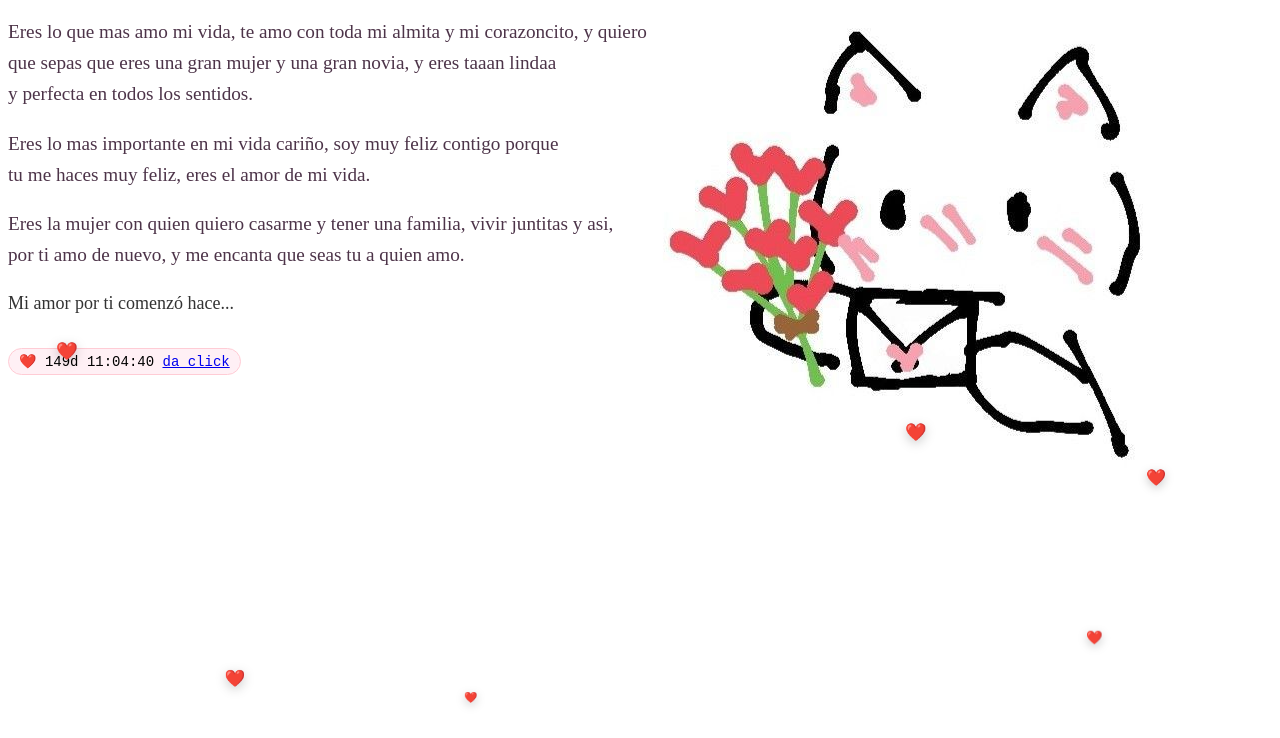
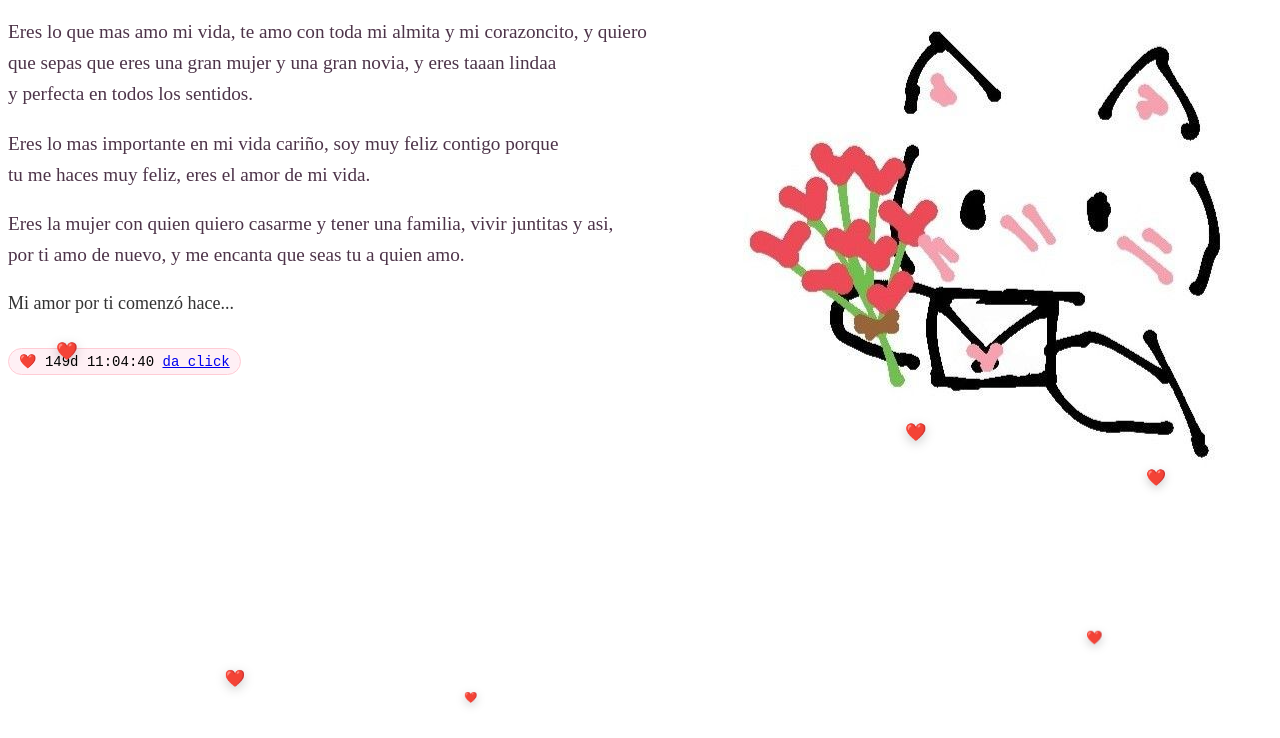
Before and after one commit to millihdz/mili, a plain HTML site: page index.html in a window 1280 px wide. Shown: the part 62-800 px from the top of the page. Drawn offline with Linux system fonts and the light colour scheme.

Commit message:
delate index.html

```diff
--- a/index.html
+++ b/index.html
@@ -135,7 +135,7 @@
 <style>
     .imagencita {
 position: absolute;
-right: 100px;
+right: 20px;
 top: 50px;
     }
 </style>
```
